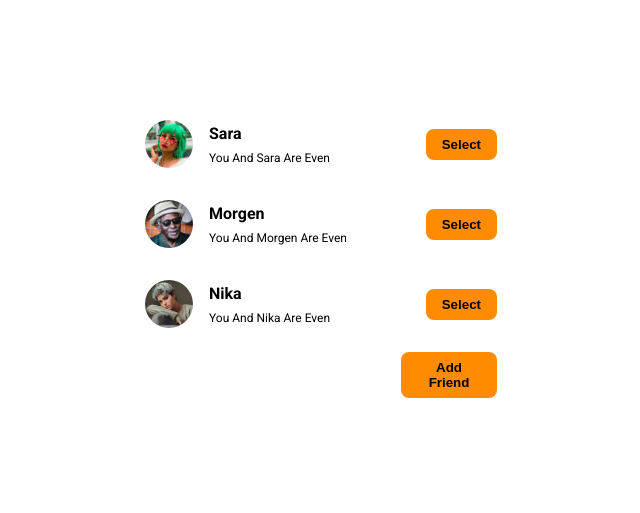
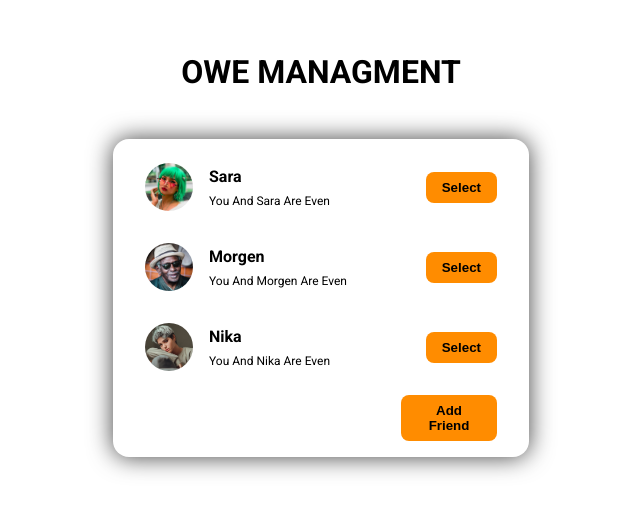
Before and after one commit to funnypar/Learn-React, a React (Create React App) app in the folder owe/: page / in a window 1280 px wide. Shown: the part 145-658 px from the top of the page, without its empty margins (319-959 px from the left). Built offline with nearby package versions, Linux system fonts and the light colour scheme.

Commit message:
styleApp

```diff
--- a/owe/src/App.css
+++ b/owe/src/App.css
@@ -1,3 +1,4 @@
+@import url("https://fonts.googleapis.com/css2?family=Black+Ops+One&display=swap");
 @import url("https://fonts.googleapis.com/css2?family=Roboto:ital,wght@0,100;0,300;0,400;0,500;0,700;0,900;1,100;1,300;1,400;1,500;1,700;1,900&display=swap");
 * {
     padding: 0;
@@ -10,10 +11,24 @@
     display: flex;
     justify-content: center;
     align-items: center;
+    flex-direction: column;
     font-family: "Roboto", sans-serif;
     font-style: normal;
+    gap: 3rem;
+}
+.app-wrapper {
+    padding: 1rem;
+    width: max-content;
+    display: flex;
+    justify-content: center;
+    align-items: center;
     gap: 2rem;
+    border-radius: 1rem;
+    -webkit-box-shadow: 0px 0px 24px 0px rgba(0, 0, 0, 0.75);
+    -moz-box-shadow: 0px 0px 24px 0px rgba(0, 0, 0, 0.75);
+    box-shadow: 0px 0px 24px 0px rgba(0, 0, 0, 0.75);
 }
+
 /* ------------------------ Friends -------------------------- */
 .wrapper {
     width: 30vw;
@@ -106,7 +121,7 @@ img {
 }
 /* ---------------------------- bill wrapper --------------------------- */
 .bill-wrapper {
-    width: 40%;
+    width: 55%;
     background-color: bisque;
     border-radius: 1rem;
     padding: 2rem;
--- a/owe/src/App.js
+++ b/owe/src/App.js
@@ -33,6 +33,8 @@ function App() {
 
     return (
         <div className="App">
+            <h1>OWE MANAGMENT</h1>
+            <div className="app-wrapper">
                 <Friends
                     onBill={dataHandler}
                     showOwe={!showOwe}
@@ -40,10 +42,15 @@ function App() {
                     onNewPerson={newPersonHandler}
                 />
                 {showOwe ? (
-                <Owe person={data} onNewPersonData={newPersonDataHandler} />
+                    <Owe
+                        person={data}
+                        onNewPersonData={newPersonDataHandler}
+                        onShowOwe={() => setShowOwe(false)}
+                    />
                 ) : (
                     ""
                 )}
+            </div>
         </div>
     );
 }
--- a/owe/src/components/Owe.js
+++ b/owe/src/components/Owe.js
@@ -1,6 +1,6 @@
 import { useState } from "react";
 
-export default function Owe({ person, onNewPersonData }) {
+export default function Owe({ person, onNewPersonData, onShowOwe }) {
     const [bill, setBill] = useState("");
     const [yourExpense, setYourExpense] = useState("");
     const [who, setWho] = useState(1);
@@ -8,19 +8,19 @@ export default function Owe({ person, onNewPersonData }) {
 
     function submitHandler(event) {
         event.preventDefault();
-        if (who === 1) {
+        if (+who === 1) {
             onNewPersonData({
                 ...person,
                 balance: person.balance + friendExpense,
             });
-        } else {
+        } else if (+who === 0) {
             onNewPersonData({
                 ...person,
                 balance: person.balance - friendExpense,
             });
         }
+        onShowOwe();
     }
-
     return (
         <div className="bill-wrapper">
             <h2>split a bill with {person.name}</h2>
```
Lines whose indentation alone changed are shown as unchanged.
